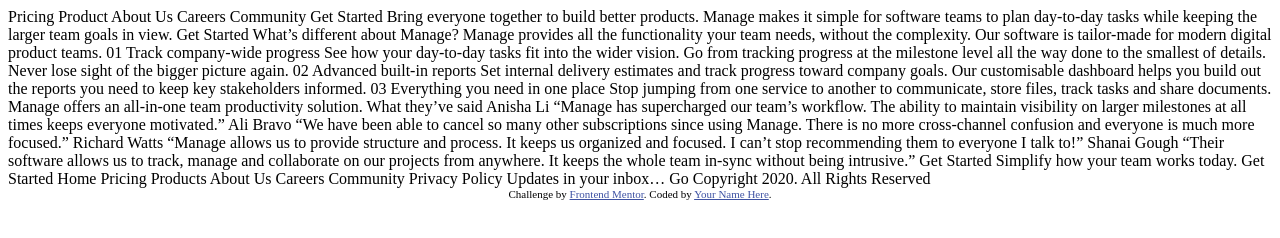
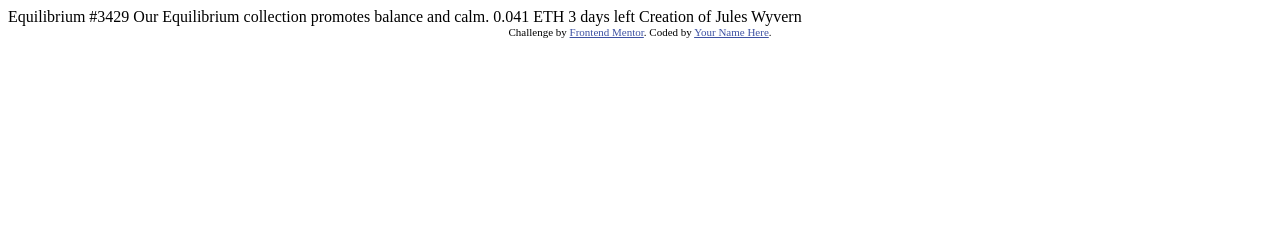
Before and after one commit to nick123456321/bellamyn-oic, a plain HTML site: page index.html in a window 1280 px wide. Drawn offline with Linux system fonts and the light colour scheme.

Commit message:
NFT Files

```diff
--- a/index.html
+++ b/index.html
@@ -6,7 +6,7 @@
 
   <link rel="icon" type="image/png" sizes="32x32" href="./images/favicon-32x32.png">
 
-  <title>Frontend Mentor | Manage landing page</title>
+  <title>Frontend Mentor | NFT preview card component</title>
 
   <!-- Feel free to remove these styles or customise in your own stylesheet 👍 -->
   <style>
@@ -16,82 +16,14 @@
 </head>
 <body>
 
-  Pricing
-  Product
-  About Us
-  Careers
-  Community
+  Equilibrium #3429
 
-  Get Started
+  Our Equilibrium collection promotes balance and calm.
 
-  Bring everyone together to build better products.
+  0.041 ETH
+  3 days left
 
-  Manage makes it simple for software teams to plan day-to-day
-  tasks while keeping the larger team goals in view.
-
-  Get Started
-
-  What’s different about Manage?
-
-  Manage provides all the functionality your team needs, without
-  the complexity. Our software is tailor-made for modern digital
-  product teams.
-
-  01
-  Track company-wide progress
-  See how your day-to-day tasks fit into the wider vision. Go from
-  tracking progress at the milestone level all the way done to the
-  smallest of details. Never lose sight of the bigger picture again.
-
-  02
-  Advanced built-in reports
-  Set internal delivery estimates and track progress toward company
-  goals. Our customisable dashboard helps you build out the reports
-  you need to keep key stakeholders informed.
-
-  03
-  Everything you need in one place
-  Stop jumping from one service to another to communicate, store files,
-  track tasks and share documents. Manage offers an all-in-one team
-  productivity solution.
-
-  What they’ve said
-
-  Anisha Li
-  “Manage has supercharged our team’s workflow. The ability to maintain
-  visibility on larger milestones at all times keeps everyone motivated.”
-
-  Ali Bravo
-  “We have been able to cancel so many other subscriptions since using
-  Manage. There is no more cross-channel confusion and everyone is much
-  more focused.”
-
-  Richard Watts
-  “Manage allows us to provide structure and process. It keeps us organized
-  and focused. I can’t stop recommending them to everyone I talk to!”
-
-  Shanai Gough
-  “Their software allows us to track, manage and collaborate on our projects
-  from anywhere. It keeps the whole team in-sync without being intrusive.”
-
-  Get Started
-
-  Simplify how your team works today.
-  Get Started
-
-  Home
-  Pricing
-  Products
-  About Us
-  Careers
-  Community
-  Privacy Policy
-
-  Updates in your inbox…
-  Go
-
-  Copyright 2020. All Rights Reserved
-
+  Creation of Jules Wyvern
 
   <div class="attribution">
     Challenge by <a href="https://www.frontendmentor.io?ref=challenge" target="_blank">Frontend Mentor</a>.
```
Also changed, not shown: style-guide.md (+9 -17 lines), README-template.md, README.md, design/active-states.jpg, design/desktop-design.jpg, design/desktop-preview.jpg, design/mobile-design.jpg, images/icon-clock.svg (added), images/icon-ethereum.svg (added), images/icon-view.svg (added), images/image-avatar.png (added), images/image-equilibrium.jpg (added).
